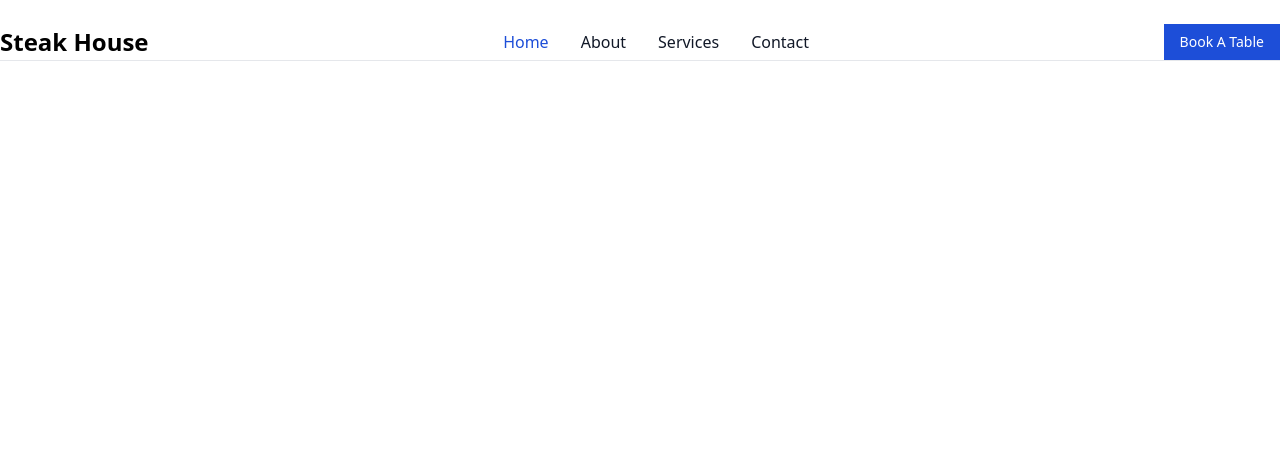
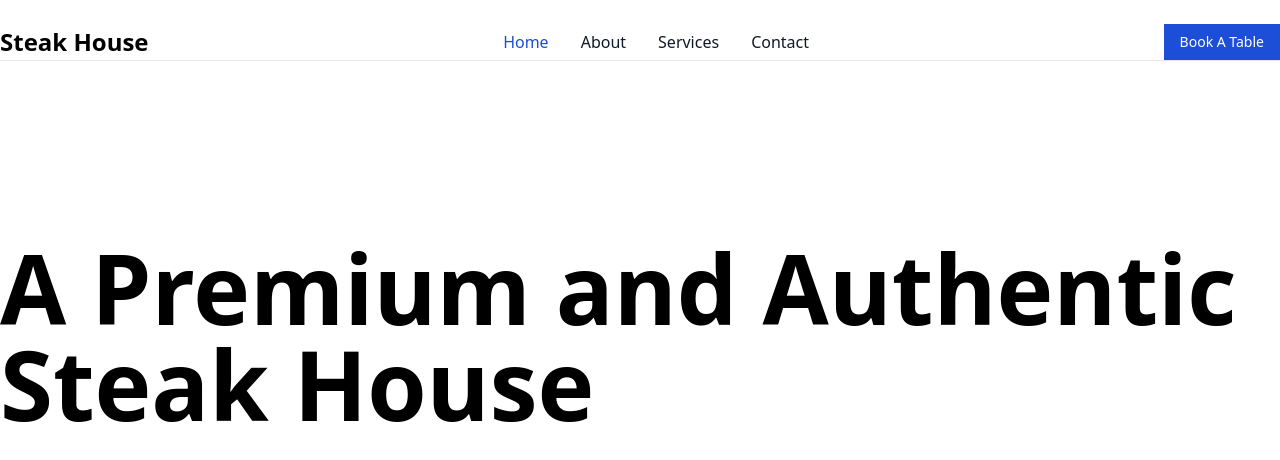
Before and after one commit to Amjad-722/Steak-House, a SvelteKit app: page / in a window 1280 px wide. Shown: the top 460 px of the page. Built offline with nearby package versions, Linux system fonts and the light colour scheme.

Commit message:
home section

```diff
--- a/src/components/Home/Home.svelte
+++ /dev/null
@@ -1,12 +0,0 @@
-<script>
-
-
-
-</script>
-
-<div>
-    <div>
-        <h1>A Premium and Authentic Steak House</h1>
-
-    </div>
-</div>
--- /dev/null
+++ b/src/components/Home/home.svelte
@@ -0,0 +1,12 @@
+<script>
+
+let heading = "A Premium and Authentic Steak House"
+
+</script>
+
+<div>
+    <div class="flex flex-col items-center justify-center pt-60">
+        <h1 class="font-extrabold text-8xl ">{heading}</h1>
+
+    </div>
+</div>
--- a/src/routes/+page.svelte
+++ b/src/routes/+page.svelte
@@ -1,5 +1,6 @@
 <script>
-  import Navabr from "../components/Navbar/Navabr.svelte";
+  import Home from "../components/Home/home.svelte";
+import Navabr from "../components/Navbar/Navabr.svelte";
 
 
 
@@ -8,5 +9,9 @@
 
 <main>
 
+   <section>
     <Navabr/>
+    <Home/>
+
+   </section>
 </main>
```
